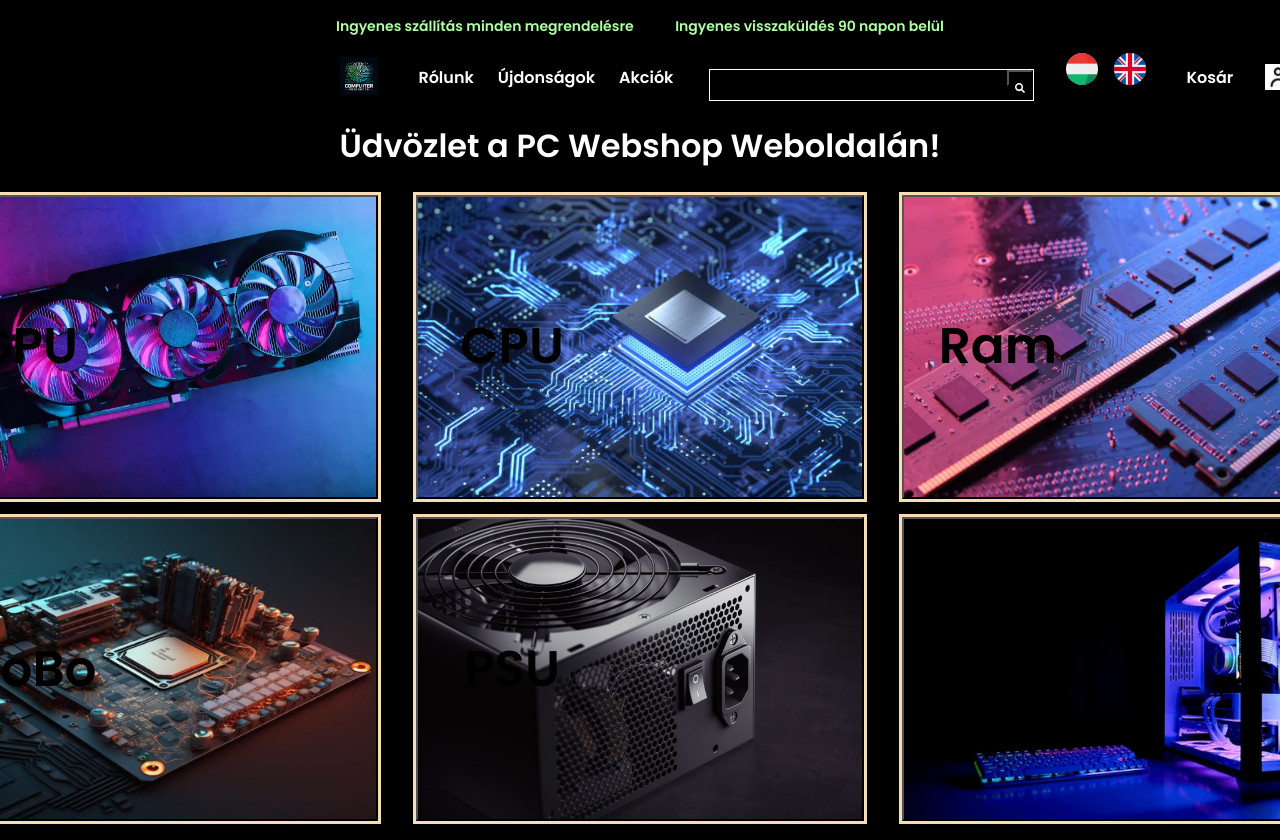
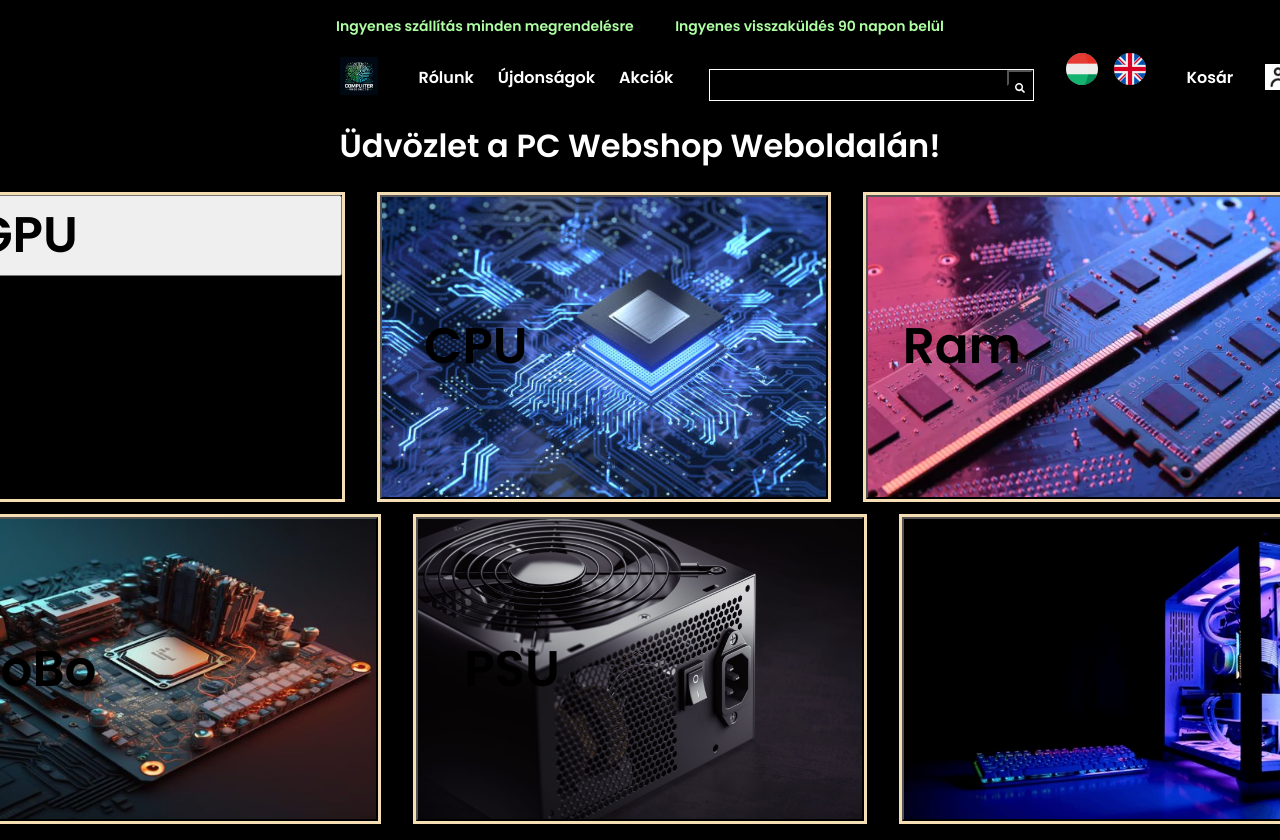
Before and after one commit to SzigetvariMark/pcweb, a React (Vite) app in the folder webshop/: page / in a window 1280 px wide. Shown: the top 840 px of the page. Built offline with nearby package versions, Linux system fonts and the light colour scheme.

Commit message:
Update Products.jsx

```diff
--- a/webshop/src/pages/components/products/Products.jsx
+++ b/webshop/src/pages/components/products/Products.jsx
@@ -6,7 +6,7 @@ function Products() {
     <>
       <section className="section-products">
         <div className="product">
-          <button className="product-gpu">
+          <button className="product-gpus">
             <label htmlFor="text" className="label-homepage">
               GPU
             </label>
```
